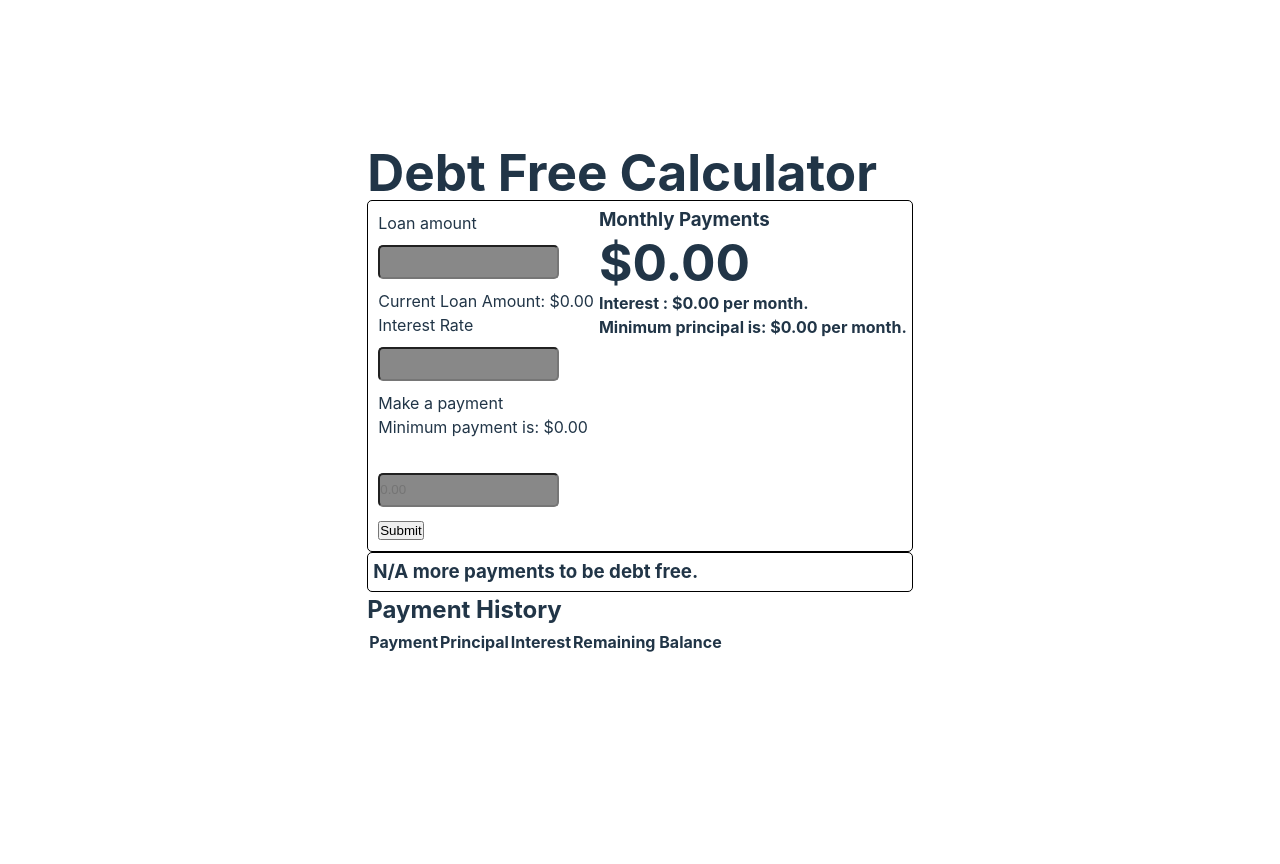
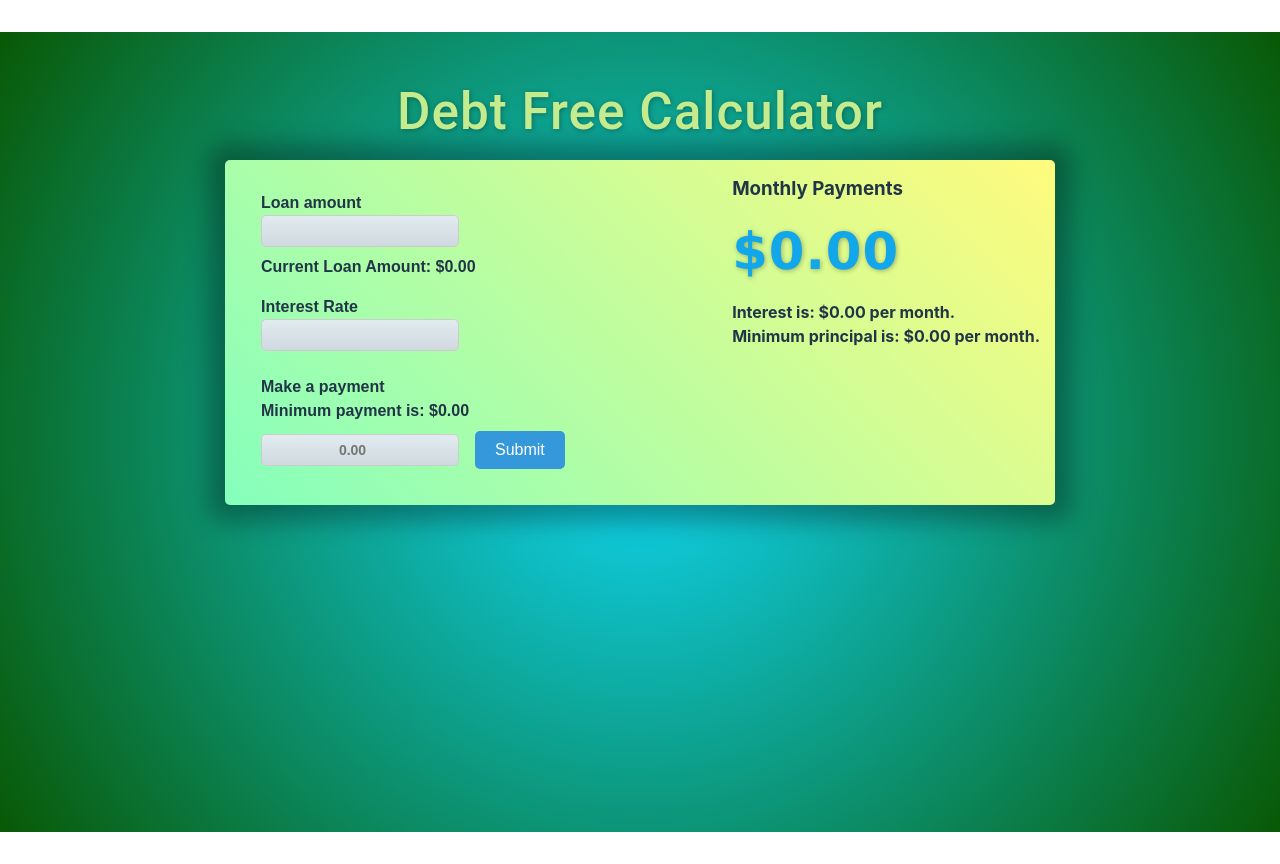
Before and after one commit to solidocean007/Debt-Free-Calculator, a React (Vite) app: page / in a window 1280 px wide. Before the commit the page ends 800 px from the top, so only its background shows below. Built offline with nearby package versions, Linux system fonts and the light colour scheme.

Commit message:
finished

```diff
--- a/src/Form.css
+++ b/src/Form.css
@@ -2,7 +2,6 @@
   max-width: 1280px;
   margin: 0 auto;
   padding: 2rem;
-  /* text-align: center; */
 }
 
 * {
@@ -10,23 +9,94 @@
   margin: 0;
 }
 
+h1 {
+  font-family: "Roboto", sans-serif;
+  font-size: 36px;
+  font-weight: 500;
+  color: #c4eb8d;
+  text-align: center;
+  text-shadow: 1px 1px 5px rgba(0, 0, 0, 0.3);
+  letter-spacing: 1px;
+  line-height: 1.2;
+  margin: 20px 0;
+}
+
+.loanDetails h1 {
+  font-family: 'Lucida Sans', 'Lucida Sans Regular', 'Lucida Grande', 'Lucida Sans Unicode', Geneva, Verdana, sans-serif;
+  color: rgb(18, 166, 235);
+  font-weight: 900;
+  text-align: left;
+}
+
+
 form {
-  border: 1px solid black;
-  padding: 5px;
+  display: flex;
+  justify-content: space-between;
+  background-color: #85ffbd;
+  background-image: linear-gradient(45deg, #85ffbd 0%, #fffb7d 100%);
+  width: 50rem;
+  border: none;
+  padding: 15px;
   border-radius: 5px;
-  display: flex;
+  box-shadow: 0px 0px 24px 16px rgba(0,0,0,0.31);
 }
 
 .debtEntry {
   margin: 5px;
 }
 
+.entry {
+  font-family: Arial, Helvetica, sans-serif;
+  margin: 1rem;
+  font-weight: 700;
+}
+
 .numInput {
+  font-family: Arial, Helvetica, sans-serif;
+  margin-bottom: 8px;
+  font-size: 14px;
+  font-weight: 700;
   border-radius: 5px;
-  background-color: #888;
+  border: 1px solid #ccc;
+  background-image: linear-gradient(to top, #cfd9df 0%, #e2ebf0 100%);
   line-height: 30px;
-  margin: 10px 0px;
+  text-align:center;
 }
+
+.numInput:focus {
+  outline: none;
+  border-color: #3498db;
+  box-shadow: 0 0 10px rgba(52, 152, 219, 0.9);
+}
+
+.numInput:hover {
+  border-color: #999;
+}
+
+input[type="submit"] {
+  margin-left: 1rem;
+  padding: 10px 20px;
+  font-size: 16px;
+  font-family: Arial, sans-serif;
+  background-color: #3498db;
+  color: #fff;
+  border: none;
+  cursor: pointer;
+  margin-top: 8px;
+  border-radius: 5px;
+}
+
+input[type="submit"]:hover {
+  background-color: #2980b9;
+}
+
+input[type="submit"]:focus {
+  outline: none;
+  box-shadow: 0 0 3px rgba(52, 152, 219, 0.5);
+}
+
+
+
 
 .loadDetails {
   display: flex;
--- a/src/Form.jsx
+++ b/src/Form.jsx
@@ -19,8 +19,8 @@ function Form() {
     const userPayment = parseFloat(inputs.makePayment);
     const principal = parseFloat(inputs.totalDebt);
     const interestRate = parseFloat(inputs.interestRate) / 100;
-    return { userPayment, principal, interestRate};
-  }
+    return { userPayment, principal, interestRate };
+  };
 
   useEffect(() => {
     const { principal, interestRate } = getInputs();
@@ -32,8 +32,7 @@ function Form() {
   };
 
   const handleChange = (event) => {
-    const name = event.target.name;
-    const value = event.target.value;
+    const { name, value } = event.target;
     setInputs((oldValues) => ({ ...oldValues, [name]: value }));
   };
 
@@ -56,7 +55,6 @@ function Form() {
 
   //
   const processPayment = (userPayment, principal, interestRate) => {
-
     const interest = calculateInterest(principal, interestRate);
     const principalPayment = userPayment - interest;
     const newBalance = principal - principalPayment;
@@ -65,6 +63,7 @@ function Form() {
     setPaymentHistory([
       ...paymentHistory,
       {
+        payment: userPayment,
         principal: principalPayment,
         interest: interest,
         remainingBalance: newBalance,
@@ -90,8 +89,6 @@ function Form() {
     }
   };
 
-
-
   // Calculate payments remaining
   const calculatePaymentsRemaining = () => {
     const { userPayment, principal, interestRate } = getInputs();
@@ -116,9 +113,21 @@ function Form() {
     return paymentsRemaining;
   };
 
-  const principal = parseFloat(inputs.totalDebt) || 0;
-  const interestRate = parseFloat(inputs.interestRate) / 100 || 0;
-  const interest = calculateInterest(principal, interestRate);
+  const calculateTotalPrincipalPaid = () => {
+    return paymentHistory.reduce(
+      (accumulator, payment) => accumulator + payment.principal,
+      0
+    );
+  };
+
+  const calculateTotalInterestPaid = () => {
+    return paymentHistory.reduce(
+      (accumulator, payment) => accumulator + payment.interest,
+      0
+    );
+  };
+
+  const { principal, interestRate, interest, userPayment } = getInputs();
 
   return (
     <div className="Form">
@@ -126,27 +135,27 @@ function Form() {
       <form onSubmit={handleSubmit} action="">
         <div className="formInput">
           <div className="debtEntry">
-
             {/* Loan amount input */}
+            <div className="entry">
               <label htmlFor="totalDebt">Loan amount</label>
               <br />
               <input
                 className="numInput"
                 name="totalDebt"
                 type="number"
-              value={inputs.totalDebt || ''}
+                step="0.01"
+                // value={inputs.totalDebt || ""}
                 id="totalDebt"
-              onChange={ handleChange }
+                onChange={handleChange}
               />
-
-            <br />
-            <span>
+              <div>
                 Current Loan Amount: $
                 {parseFloat(inputs.totalDebt || 0).toFixed(2)}
-            </span>
-            <br />
+              </div>
+            </div>
 
             {/* Interest rate input */}
+            <div className="entry">
               <label htmlFor="interestRate">Interest Rate</label>
               <br />
               <input
@@ -157,24 +166,25 @@ function Form() {
                 value={inputs.interestRate || ""}
                 onChange={handleChange}
               />
-            <br />
+            </div>
 
             {/* Make a payment field */}
+            <div className="entry">
               <label htmlFor="makePayment">Make a payment</label>
               <p>Minimum payment is: ${inputs.due.toFixed(2)}</p>
-            <br />
+
               <input
                 className="numInput"
                 name="makePayment"
                 type="number"
                 id="makePayment"
-              value={inputs.makePayment || ''}
+                value={inputs.makePayment || ""}
                 placeholder={inputs.due.toFixed(2)}
                 onChange={handleChange}
               />
-            <br />
 
               <input type="submit" />
+            </div>
           </div>
         </div>
 
@@ -183,28 +193,42 @@ function Form() {
           <h3>Monthly Payments</h3>
           <h1>${inputs.due.toFixed(2)}</h1>
           <div>
-            <h4>Interest : ${interest.toFixed(2)} per month.</h4>
-            <h4>Minimum principal is: ${calculateMinPrincipal(principal)} per month.</h4>
+            <h4>
+              Interest is: $
+              {calculateInterest(
+                parseFloat(inputs.totalDebt) || 0,
+                parseFloat(inputs.interestRate) / 100 || 0
+              ).toFixed(2)}{" "}
+              per month.
+            </h4>
+
+            <h4>
+              Minimum principal is: ${calculateMinPrincipal(principal)} per
+              month.
+            </h4>
           </div>
           <div>
             {paymentHistory.length > 0 && (
-              <h4>Total Principal Paid ${calculateMinPrincipal(principal)} for the entire loan.</h4>
+              <h4>
+                Total Principal Paid: $
+                {calculateTotalPrincipalPaid().toFixed(2)}
+              </h4>
             )}
             {paymentHistory.length > 0 && (
               <h4>
-                Total Interest Paid ${calculateInterest(interest)} for the entire loan.
+                Total Interest Paid: ${calculateTotalInterestPaid().toFixed(2)}
               </h4>
             )}
           </div>
         </div>
       </form>
 
-      <div className="paymentBlock">
-        <h3>{calculatePaymentsRemaining()} more payments to be debt free.</h3>
-        {console.log(calculatePaymentsRemaining + ' :cpr')}
-      </div>
-
-      <PaymentHistory paymentHistory={paymentHistory} />
+      {paymentHistory.length > 0 && (
+        <PaymentHistory
+          paymentHistory={paymentHistory}
+          calculatePaymentsRemaining={calculatePaymentsRemaining}
+        />
+      )}
 
       <MinAlert
         showAlert={showAlert}
--- a/src/PaymentHistory.css
+++ b/src/PaymentHistory.css
@@ -0,0 +1,29 @@
+.paymentBlock {
+  margin-top: 1rem;
+  background-image: linear-gradient(to right,#FFFFFF, #6DD5FA , #2980B9);
+  border: none;
+}
+
+.paymentHistory h2 {
+  color: rgb(216, 237, 232);
+  letter-spacing: 2px;
+}
+
+.payment-table {
+  border: 1px solid black;
+  width: 100%;
+}
+
+.payment-table th,
+.payment-table td {
+  color: whitesmoke;
+  font-family: sans-serif;
+  font-weight: 500;
+  border: 1px solid black;
+  padding: 8px;
+  text-align: left;
+}
+
+.payment-table th {
+  background-color: #f2f2f2;
+}
--- a/src/PaymentHistory.jsx
+++ b/src/PaymentHistory.jsx
@@ -1,13 +1,18 @@
 import React from "react";
-import './PaymentHistory.css';
+import "./PaymentHistory.css";
 
-const PaymentHistory = ({paymentHistory}) => {
+const PaymentHistory = ({ paymentHistory, calculatePaymentsRemaining }) => {
   return (
+    <>
+      <div className="paymentBlock">
+        <h3>{calculatePaymentsRemaining()} more payments to be debt free.</h3>
+      </div>
       <div className="paymentHistory">
         <h2>Payment History</h2>
-    <table>
+        <table className="payment-table">
           <thead>
             <tr>
+              <th>#</th>
               <th>Payment</th>
               <th>Principal</th>
               <th>Interest</th>
@@ -18,6 +23,7 @@ const PaymentHistory = ({paymentHistory}) => {
             {paymentHistory.map((payment, index) => (
               <tr key={index}>
                 <td>{index + 1}</td>
+                <td>${payment.payment.toFixed(2)}</td>
                 <td>${payment.principal.toFixed(2)}</td>
                 <td>${payment.interest.toFixed(2)}</td>
                 <td>${payment.remainingBalance.toFixed(2)}</td>
@@ -26,13 +32,12 @@ const PaymentHistory = ({paymentHistory}) => {
           </tbody>
         </table>
       </div>
+    </>
   );
-
 };
 
 PaymentHistory.defaultProps = {
   paymentHistory: [],
-}
-
+};
 
 export default PaymentHistory;
--- a/src/index.css
+++ b/src/index.css
@@ -24,9 +24,11 @@ a:hover {
 }
 
 body {
-  margin: 0;
+  margin: 2rem 0;
+  background: rgb(16,215,245);
+background: radial-gradient(circle, rgba(16,215,245,1) 0%, rgba(9,89,5,1) 100%);
   display: flex;
-  place-items: center;
+  justify-content: flex-start;
   min-width: 320px;
   min-height: 100vh;
 }
```
Lines whose indentation alone changed are shown as unchanged.
